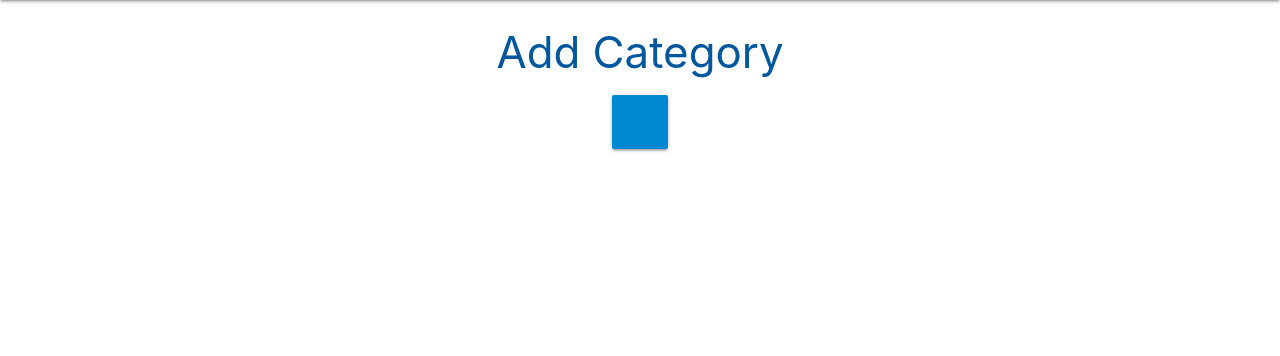
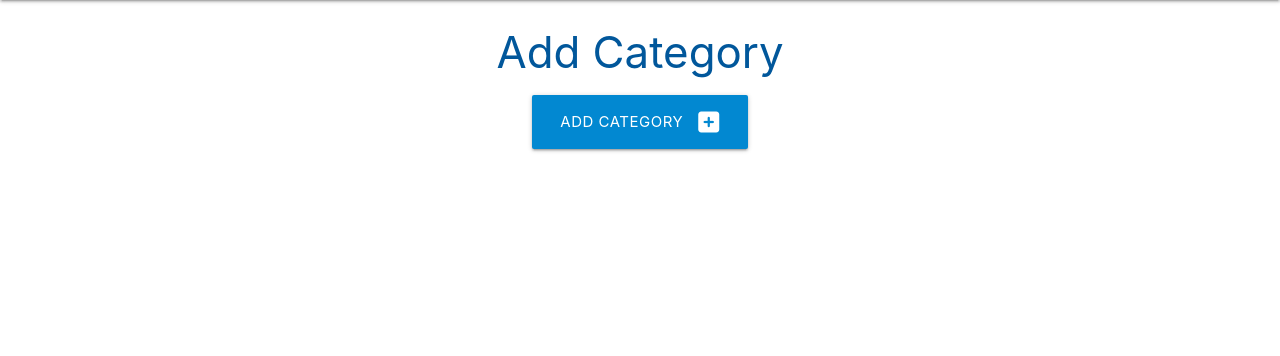
Before and after one commit to sanchez619/database_management_project, a Flask app: page /add_category in a window 1280 px wide. Shown: the part 64-420 px from the top of the page. Run offline with Flask 2, Linux system fonts and the light colour scheme.

Commit message:
fix: add i-class

```diff
--- a/taskmanager/templates/add_category.html
+++ b/taskmanager/templates/add_category.html
@@ -5,7 +5,8 @@
 
 <div class="row">
     <div class="col s12 center-align">
-        <a href="{{ url_for('add_category',)}}" class="btn-large light-blue darken-2"></a>
+        <a href="{{ url_for('add_category',)}}" class="btn-large light-blue darken-2">
+            Add Category <i class="fa fa-plus-square right"></i></a>
     </div>
 </div>
 
```
